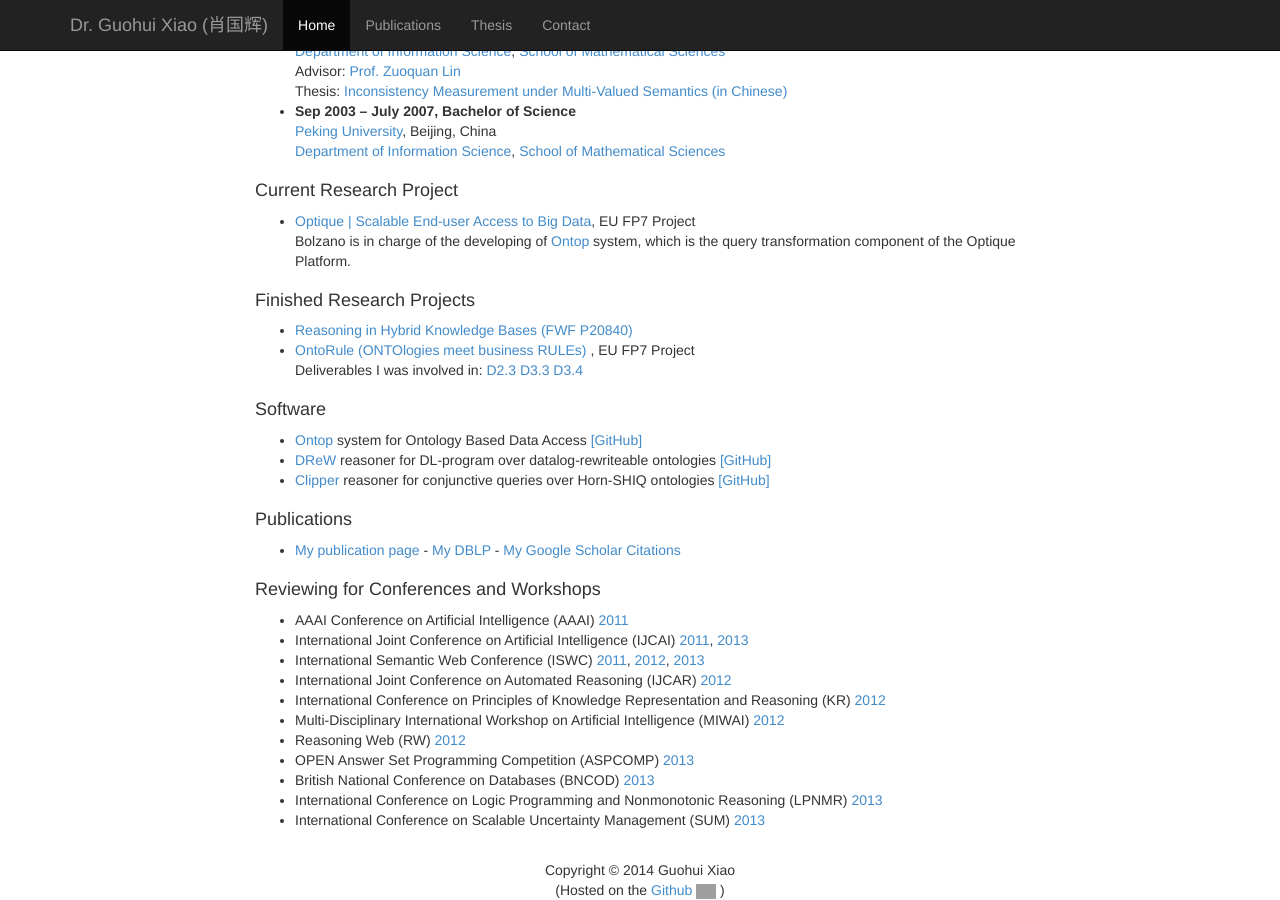
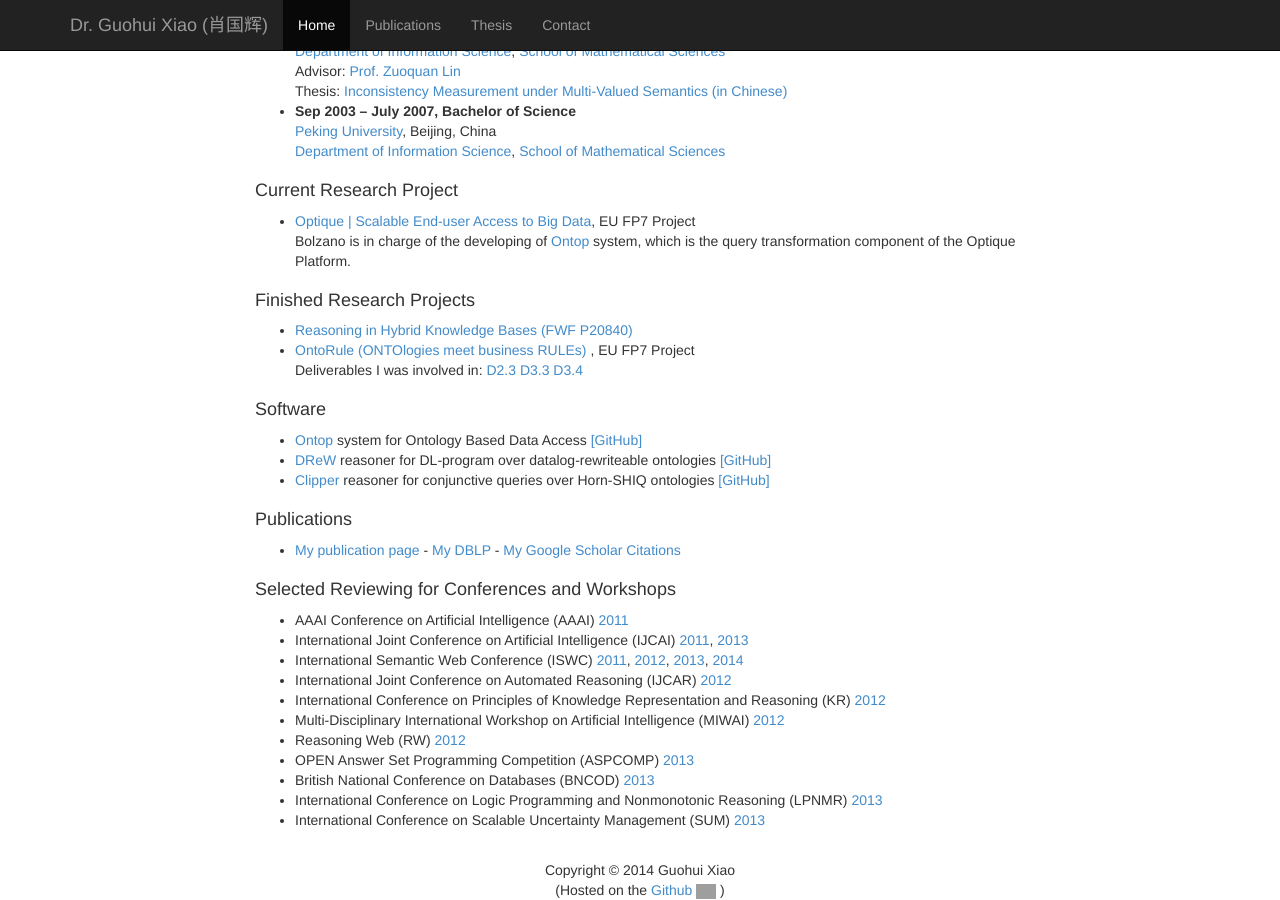
Before and after one commit to ghxiao/ghxiao.github.io, a Jekyll site: the page built from index.html, in a window 1280 px wide and 900 px high, scrolled down 779 px. Built offline with Jekyll 4.4.1, drawn with Linux system fonts in a browser that asks for light colours; nearby versions of some CDN libraries; Markdown is read by kramdown in place of the engine named in the settings; grey boxes are pictures that could not be loaded.

Commit message:
iswc 2014 review

```diff
--- a/index.html
+++ b/index.html
@@ -178,7 +178,7 @@ slug: home
 </div>
 
 <div>
-    <h3>Reviewing for Conferences and Workshops</h3>
+    <h3>Selected Reviewing for Conferences and Workshops</h3>
     <ul>
         <li>AAAI Conference on Artificial Intelligence
             (AAAI) <a href="http://www.aaai.org/Conferences/AAAI/aaai11.php">2011</a></li>
@@ -187,7 +187,8 @@ slug: home
                     href="http://ijcai13.org/">2013</a>
         </li>
         <li>International Semantic Web Conference (ISWC) <a href="http://iswc2011.semanticweb.org/">2011</a>,
-            <a href="http://iswc2012.semanticweb.org/">2012</a>, <a href="http://iswc2013.semanticweb.org/">2013</a>
+            <a href="http://iswc2012.semanticweb.org/">2012</a>, <a href="http://iswc2013.semanticweb.org/">2013</a>,
+            <a href="http://iswc2014.semanticweb.org/">2014</a>
         </li>
         <li>International Joint Conference on Automated
             Reasoning (IJCAR) <a href="http://ijcar.cs.manchester.ac.uk">2012</a></li>
```
